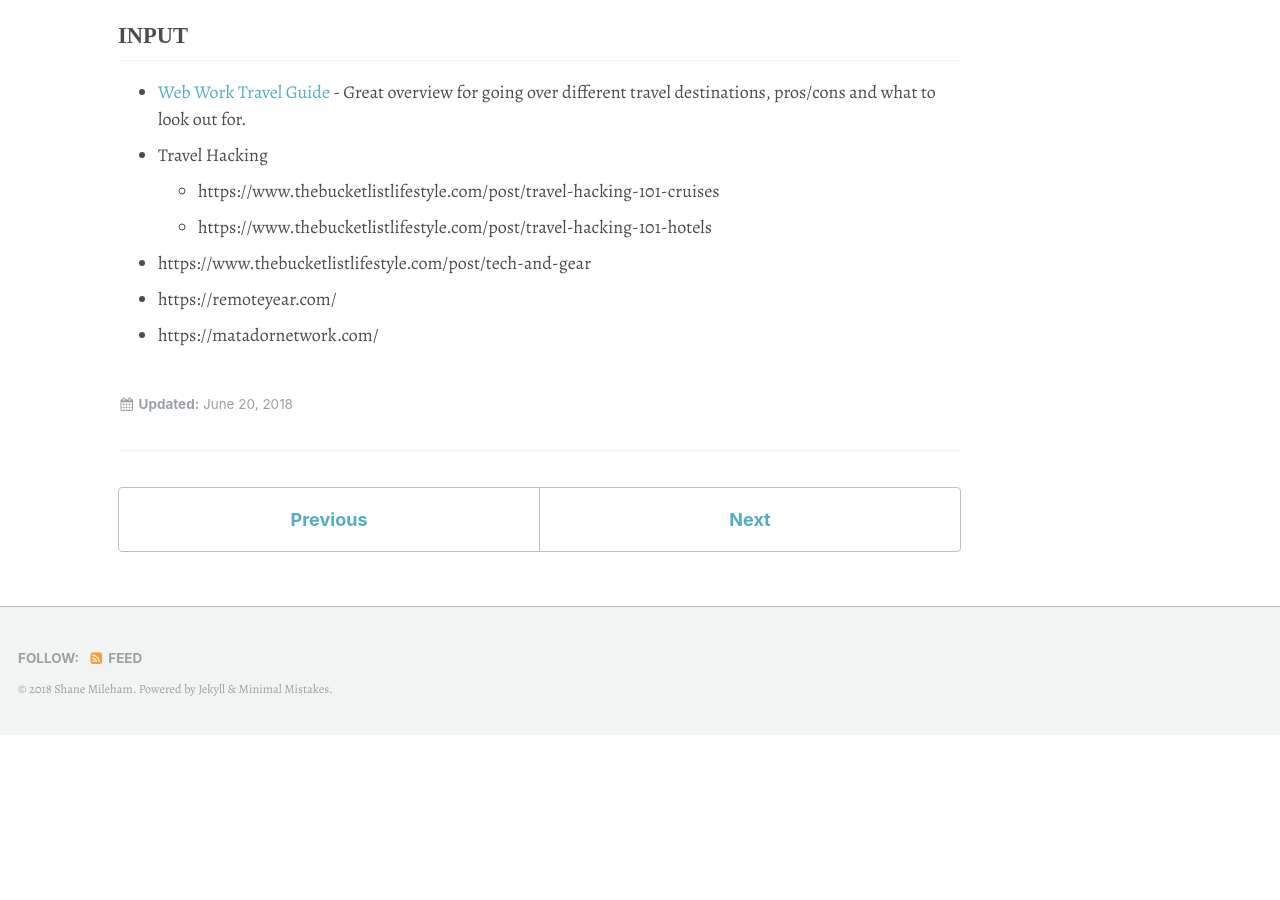
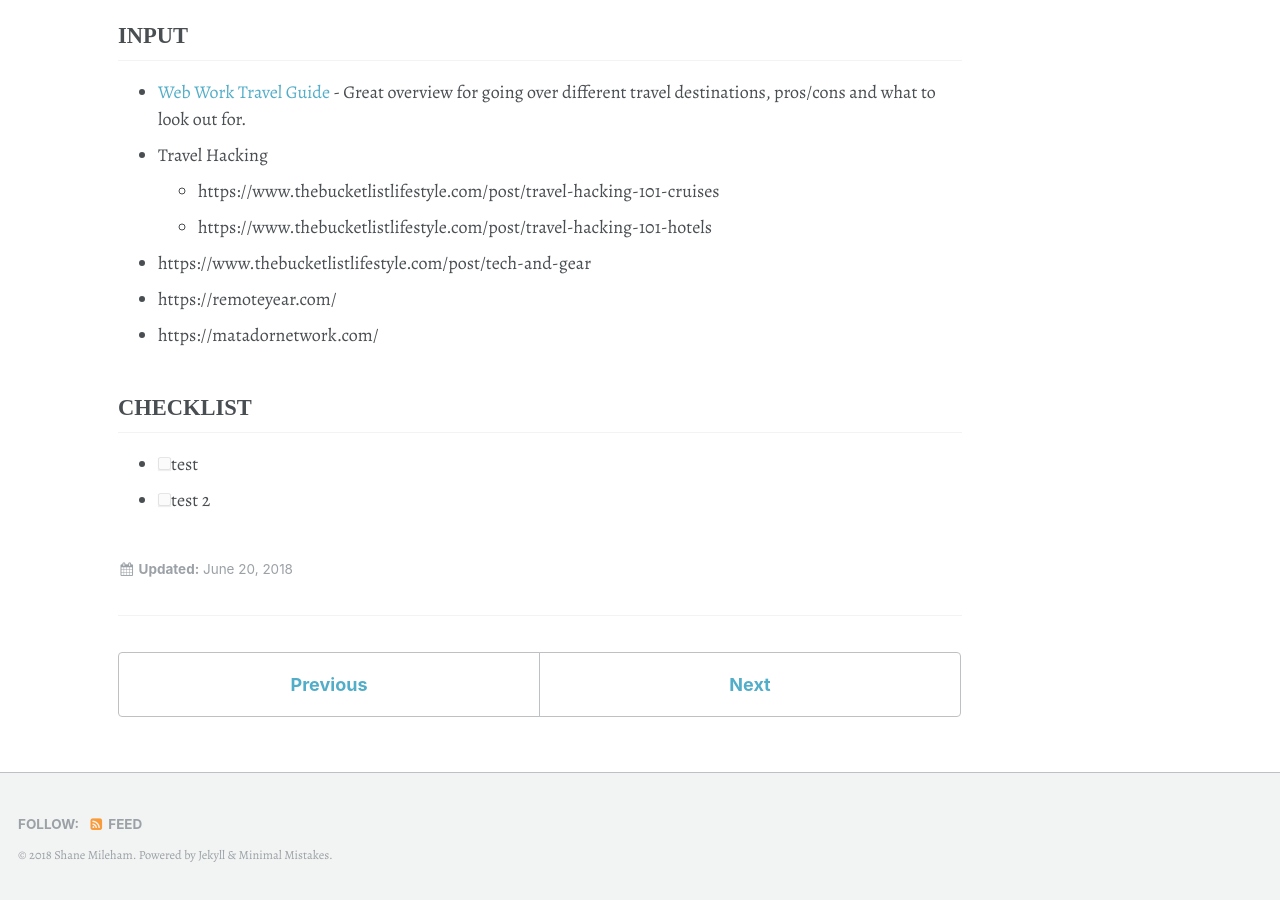
Before and after one commit to shanemileham/levelupmylife, a Jekyll site: the page built from _content/travel/planning.md, in a window 1280 px wide and 900 px high, scrolled down 4061 px. Built offline with Jekyll 4.4.1, drawn with Linux system fonts in a browser that asks for light colours; some web fonts are replaced; comment, search, counter and statistics services are not loaded; before the commit the page ends 4796 px from its top, so only the background shows below that.

Commit message:
travel/planning += test checklist

```diff
--- a/_content/travel/planning.md
+++ b/_content/travel/planning.md
@@ -112,3 +112,7 @@ _Note: The [Chase Sapphire Reserve](https://creditcards.chase.com/rewards-credit
 - https://www.thebucketlistlifestyle.com/post/tech-and-gear
 - https://remoteyear.com/
 - https://matadornetwork.com/
+
+## CHECKLIST
+- [ ] test
+- [ ] test 2
```
